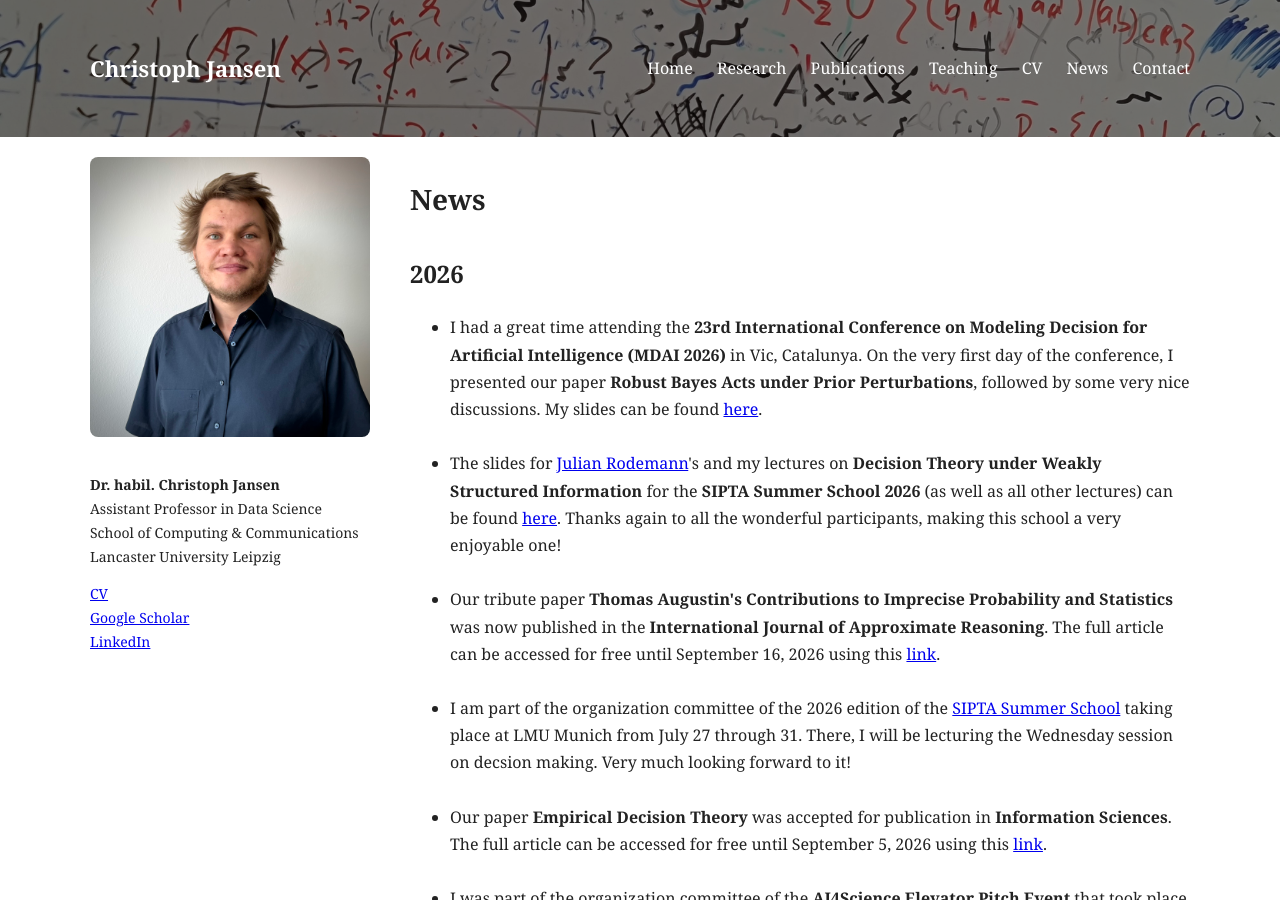
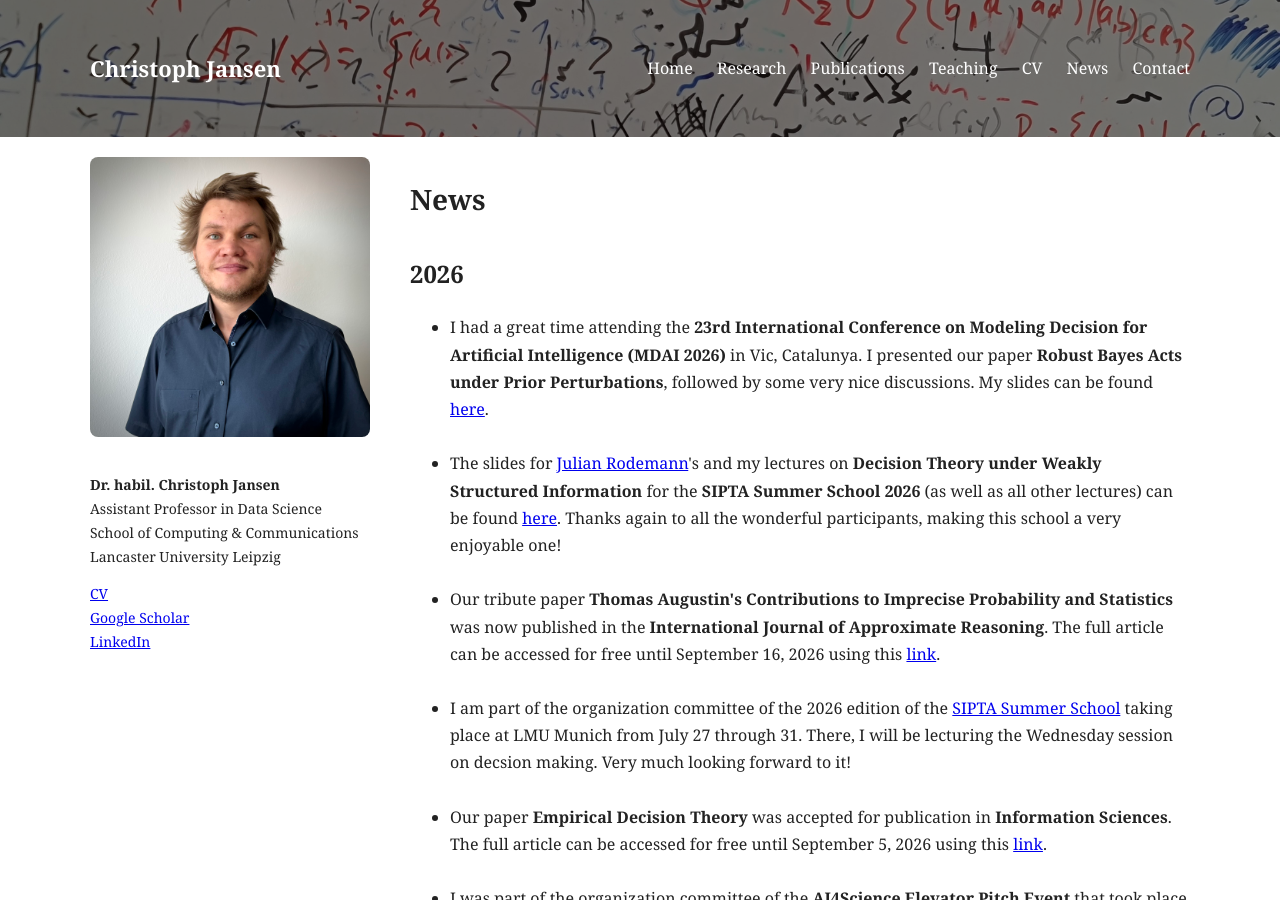
Before and after one commit to jansenc/jansenc.github.io, a Jekyll site: the page built from news/index.md, in a window 1280 px wide and 900 px high. Built offline with Jekyll 4.4.1, drawn with Linux system fonts in a browser that asks for light colours.

Commit message:
Update index.md

```diff
--- a/news/index.md
+++ b/news/index.md
@@ -9,7 +9,7 @@ permalink: /news/
 <h2>2026</h2>
 <ul>
     <li>
-    I had a great time attending the <strong>23rd International Conference on Modeling Decision for Artificial Intelligence (MDAI 2026)</strong> in Vic, Catalunya. On the very first day of the conference, I presented our paper <strong>Robust Bayes Acts under Prior Perturbations</strong>, followed by some very nice discussions. My slides can be found <a href="/assets/mdai2026.pdf">here</a>.
+    I had a great time attending the <strong>23rd International Conference on Modeling Decision for Artificial Intelligence (MDAI 2026)</strong> in Vic, Catalunya. I presented our paper <strong>Robust Bayes Acts under Prior Perturbations</strong>, followed by some very nice discussions. My slides can be found <a href="/assets/mdai2026.pdf">here</a>.
   </li>
     <br>
     <li>
```
